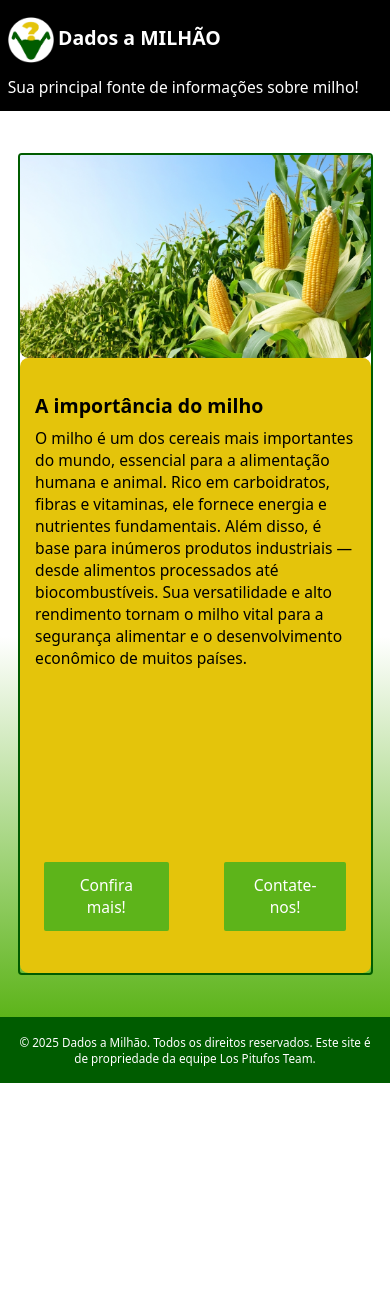
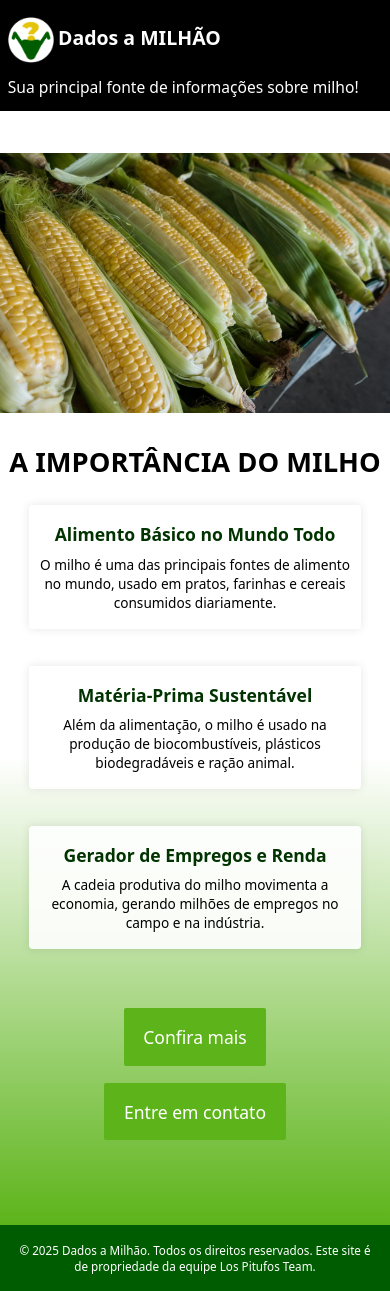
Before and after one commit to Pedro-B-Siqueira/projeto-aps, an Angular app: page / in a window 390 px wide. Before the commit the page ends 1083 px from the top, so only its background shows below. Built offline with nearby package versions, Linux system fonts and the light colour scheme.

Commit message:
Modificando o conteudo da landing page

```diff
--- a/src/app/components/home/home.component.css
+++ b/src/app/components/home/home.component.css
@@ -1,133 +1,126 @@
-
-  /* --- ÁREA PRINCIPAL --- */
-  #main {
-    grid-area: main; /* Define a área do grid */
-    background-image: linear-gradient(#ffffff 58%, #5DB41A); /* Gradiente do branco para verde */
-    padding: 5vh 0; /* Espaço interno superior e inferior */
+/* Área principal com fundo degradê */
+.conteudo-milho {
+  padding-bottom: 5vh;
+  text-align: center;
 }
 
-  .conteudo {
-    position: relative; /* Necessário para posicionar elementos internos absolutamente */
-    width: 60vw; /* Largura da área de conteúdo */
-    min-height: 72.9vh; /* Altura mínima */
-    margin: 0 auto; /* Centraliza horizontalmente */
-    border-radius: 1vw; /* Bordas arredondadas */
-    overflow: hidden; /* Esconde conteúdo que extrapolar o limite */
-    border: 0.3vh solid #005C00; /* Borda sólida verde escura */
-    background-color: transparent; /* Sem cor de fundo fixa */
+/* Imagem de milho no topo */
+.imagem-topo {
+  width: 100%;
+  height: auto;
+  max-height: 300px;
+  object-fit: cover;
 }
 
-  .container-conteudo-texto {
-    position: relative; /* Permite z-index funcionar */
-    z-index: 2; /* Garante que fique acima da imagem */
-    background-color: #E4C40B; /* Amarelo milho */
-    width: 70%; /* O texto ocupa 70% da largura da caixa */
-    min-height: 72.9vh; /* Altura mínima */
-    padding: 2vh 2vw; /* Espaçamento interno */
-    box-sizing: border-box; /* Inclui padding na largura total */
-    border-radius: 1vw; /* Bordas arredondadas */
-    display: flex; /* Layout flexível */
-    flex-direction: column; /* Empilha os filhos verticalmente */
-    justify-content: space-between; /* Espaço entre título, texto e botão */
+/* Título principal */
+.titulo-principal {
+  font-size: 3vw;
+  font-weight: bold;
+  margin: 3vh 0;
+  color: #000;
+  text-align: center;
 }
 
-  .imagem-milho {
-    position: absolute; /* Posiciona sobreposta à direita */
-    top: 0;
-    right: 0;
-    width: 50%; /* Ocupa metade da largura */
-    height: 100%; /* Toda a altura do container */
-    object-fit: cover; /* Cobre toda a área mantendo proporção */
-    z-index: 1; /* Fica atrás do texto */
+/* Container com os 3 assuntos lado a lado */
+.container-assuntos {
+  display: flex;
+  justify-content: center;
+  gap: 3vw;
+  padding: 0 5vw;
+  flex-wrap: wrap;
 }
 
-  .titulo {
-    font-weight: bold;
-    font-size: 2.4vw; /* Tamanho do título proporcional */
-    margin-bottom: 1vh; /* Espaço inferior */
+/* Cada bloco de assunto */
+.assunto {
+  background-color: rgba(255, 255, 255, 0.9);
+  padding: 2vh 2vw;
+  border-radius: 1vw;
+  box-shadow: 0 0 10px rgba(0,0,0,0.1);
+  flex: 1 1 25%;
+  max-width: 300px;
+  min-width: 250px;
 }
 
-  .texto {
-    font-size: 1.4vw;
-    font-weight: 450;
-    color: #000; /* Texto preto */
-    flex: 1; /* Ocupa o espaço restante */
-    margin-bottom: 2vh;
+/* Título de cada bloco */
+.assunto h2 {
+  font-size: 1.5vw;
+  margin-bottom: 1vh;
+  color: #003300;
 }
 
-  .botao {
-    background-color: #5DB41A; /* Verde vivo */
-    color: white;
-    padding: 1vh 2vw;
-    border: none;
-    border-radius: 0.5vw;
-    cursor: pointer; /* Muda cursor ao passar por cima */
-    font-size: 1.2vw;
-    width: fit-content; /* Só ocupa o espaço necessário */
-    transition: background-color 0.3s ease; /* Animação suave no hover */
+/* Texto do bloco */
+.assunto p {
+  font-size: 1vw;
+  color: #000;
 }
 
-  .botao:hover {
-    background-color: #005C00; /* Fica verde escuro ao passar o mouse */
+/* Container dos botões */
+.botoes-abaixo {
+  margin-top: 4vh;
+  display: flex;
+  justify-content: center;
+  gap: 2vw;
 }
 
-  .botao2 {
+/* Botões gerais */
+.botao {
   background-color: #5DB41A;
   color: white;
   padding: 1vh 2vw;
   border: none;
   border-radius: 0.5vw;
   cursor: pointer;
-    font-size: 1.2vw;
-    width: fit-content;
+  font-size: 1vw;
   transition: background-color 0.3s ease;
 }
 
-  .botao2:hover {
+.botao:hover {
   background-color: #005C00;
 }
 
-  .botoes-alinhados{
-    display: flex;
-    gap: 14vw;
-    justify-content: flex-start;
-    margin: 1vh;
+/* Responsividade */
+@media (max-width: 768px) {
+  .titulo-principal {
+    font-size: 6vw;
   }
 
-  /* --------------------------- */
-  /* 📱 RESPONSIVIDADE (TELAS PEQUENAS) 📱 */
-  /* --------------------------- */
-  @media (max-width: 768px) {
-    .conteudo {
-      width: 90vw; /* Quase toda a tela */
-      min-height: auto; /* Altura flexível */
-      flex-direction: column;
-      overflow: hidden;
+  .assunto h2 {
+    font-size: 4.5vw;
   }
 
-    .container-conteudo-texto {
-      width: 100%;
-      border-radius: 1vh;
-      padding: 4vh 4vw;
+  .assunto p {
+    font-size: 4vw;
   }
 
-    .imagem-milho {
-      position: relative;
-      width: 100%;
-      height: auto;
-      object-fit: cover;
-      margin-top: 0;
-      display: block;
-      border-bottom-left-radius: 1vh;
-      border-bottom-right-radius: 1vh;
+  .botao {
+    font-size: 4vw;
   }
 
-    .titulo {
-      font-size: 5vw;
+  .botoes-abaixo {
+    flex-direction: column;
+    align-items: center;
+    gap: 2vh;
+  }
 }
 
-    .texto {
-      font-size: 4vw;
+/* ============ RESPONSIVIDADE ============ */
+@media (max-width: 768px) {
+  .titulo-principal {
+    font-size: 6vw;
+  }
+
+  .assunto {
+    flex: 1 1 100%;
+    max-width: 90%;
+    margin-bottom: 3vh;
+  }
+
+  .assunto h2 {
+    font-size: 4.5vw;
+  }
+
+  .assunto p {
+    font-size: 3.5vw;
   }
 
   .botao {
@@ -135,3 +128,19 @@
     padding: 1.5vh 4vw;
   }
 }
+
+@media (max-width: 480px) {
+  .container-assuntos {
+    flex-direction: column;
+    align-items: center;
+  }
+
+  .titulo-principal {
+    font-size: 7vw;
+  }
+
+  .botao {
+    font-size: 4.5vw;
+    padding: 2vh 5vw;
+  }
+}
--- a/src/app/components/home/home.component.html
+++ b/src/app/components/home/home.component.html
@@ -1,20 +1,26 @@
-<div class="conteudo">
-    <a (click)="trocarPaginaHome()"><img class="imagem-milho" src="milho.png" alt="Imagem de milho"></a>
-    <div class="container-conteudo-texto">
-        <div class="titulo">A importância do milho</div>
-            <div class="texto">
-            O milho é um dos cereais mais importantes do mundo, essencial para a alimentação humana e animal.
-            Rico em carboidratos, fibras e vitaminas, ele fornece energia e nutrientes fundamentais. Além disso,
-            é base para inúmeros produtos industriais — desde alimentos processados até biocombustíveis.
-            Sua versatilidade e alto rendimento tornam o milho vital para a segurança alimentar e o desenvolvimento
-            econômico de muitos países.
-            </div>
+<div class="conteudo-milho">
+    <img src="placeholdermilho5.jpg" alt="Imagem de milho" class="imagem-topo" />
 
-        <div class="botoes-alinhados">
-            <button class="botao" (click)="trocarPagina()">Confira mais!</button>
-            <button class="botao" (click)="trocarPagFormulario()">Contate-nos!</button>
-        </div>
+    <h1 class="titulo-principal">A IMPORTÂNCIA DO MILHO</h1>
 
+    <div class="container-assuntos">
+      <div class="assunto">
+        <h2>Alimento Básico no Mundo Todo</h2>
+        <p>O milho é uma das principais fontes de alimento no mundo, usado em pratos, farinhas e cereais consumidos diariamente.</p>
+      </div>
+      <div class="assunto">
+        <h2>Matéria-Prima Sustentável</h2>
+        <p>Além da alimentação, o milho é usado na produção de biocombustíveis, plásticos biodegradáveis e ração animal.</p>
+      </div>
+      <div class="assunto">
+        <h2>Gerador de Empregos e Renda</h2>
+        <p>A cadeia produtiva do milho movimenta a economia, gerando milhões de empregos no campo e na indústria.</p>
+      </div>
+    </div>
 
+    <!-- Botões abaixo dos assuntos -->
+    <div class="botoes-abaixo">
+      <button class="botao" (click)="trocarPagina()">Confira mais</button>
+      <button class="botao" (click)="trocarPagFormulario()">Entre em contato</button>
     </div>
 </div>
```
Lines whose indentation alone changed are shown as unchanged.
